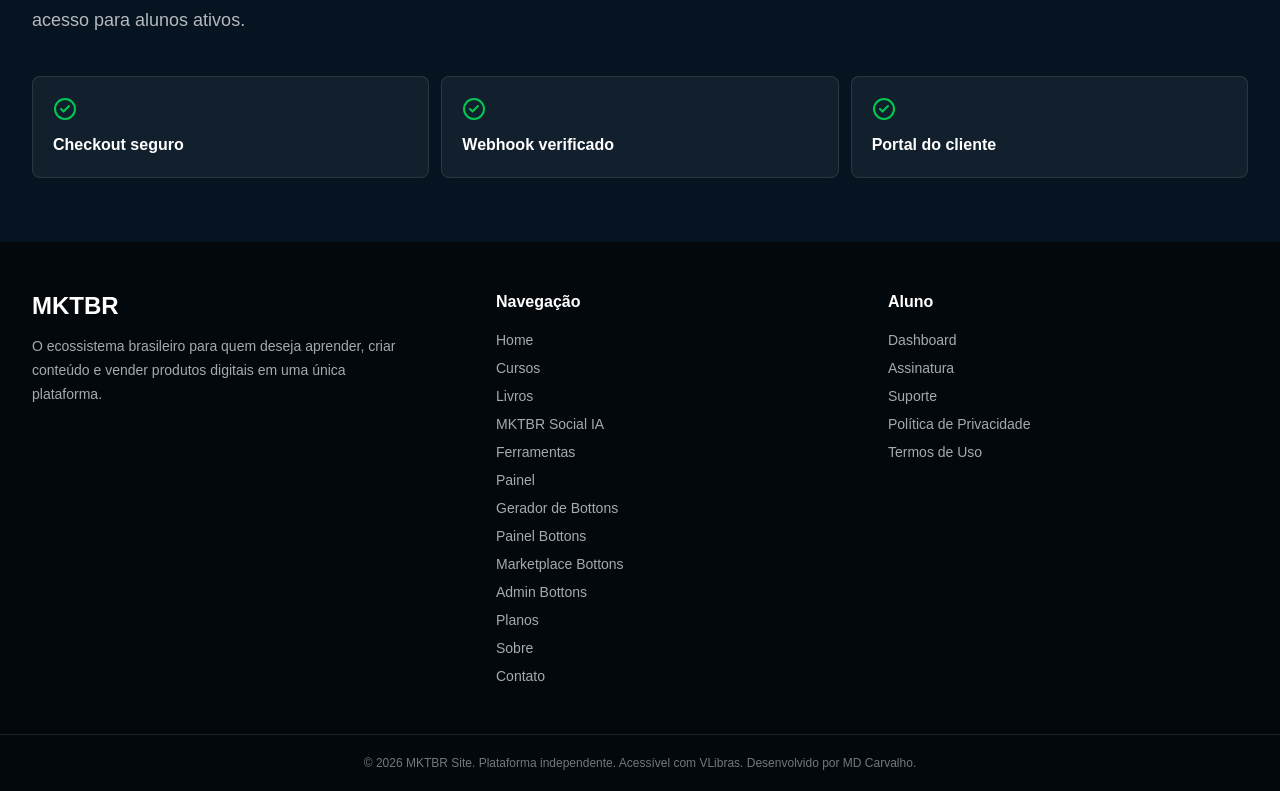
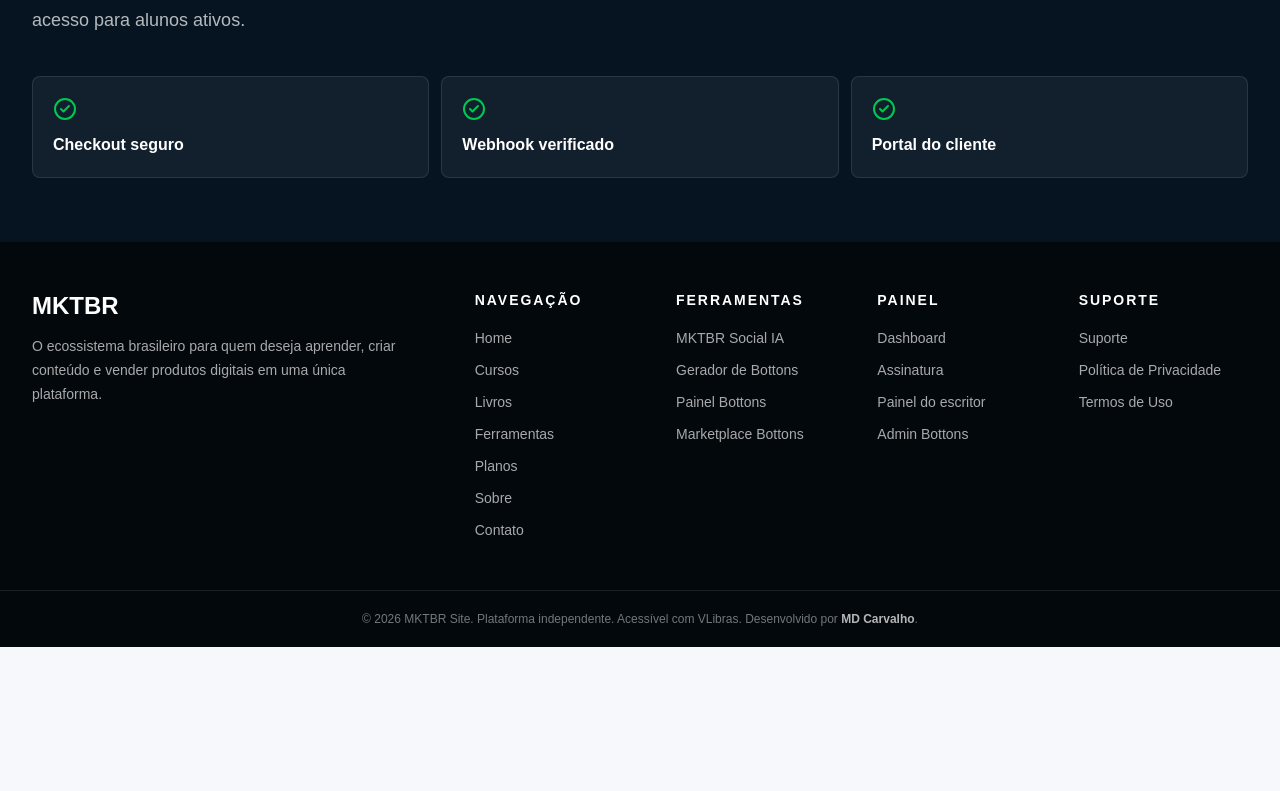
Before and after one commit to DaeEmanuel/projeto-mktbr, a Next.js app: page / in a window 1280 px wide. Shown: the part 2326-3117 px from the top of the page. After the commit the page ends 2973 px from the top, so only its background shows below. Built offline with nearby package versions, Linux system fonts and the light colour scheme; no server answers.

Commit message:
fix: balance site footer layout

```diff
--- a/src/components/site-footer.tsx
+++ b/src/components/site-footer.tsx
@@ -1,48 +1,65 @@
 import Link from "next/link";
 import { navItems, site } from "@/lib/site";
+
+const footerGroups = [
+  {
+    title: "Navegação",
+    links: navItems.filter((item) =>
+      ["/", "/cursos", "/livros", "/ferramentas", "/planos", "/sobre", "/contato"].includes(item.href),
+    ),
+  },
+  {
+    title: "Ferramentas",
+    links: navItems.filter((item) =>
+      ["/social-ia", "/painel/gerador-bottons", "/painel/bottons", "/marketplace/bottons"].includes(item.href),
+    ),
+  },
+  {
+    title: "Painel",
+    links: [
+      { href: "/dashboard", label: "Dashboard" },
+      { href: "/dashboard/minha-assinatura", label: "Assinatura" },
+      { href: "/dashboard/escritor", label: "Painel do escritor" },
+      { href: "/admin/bottons", label: "Admin Bottons" },
+    ],
+  },
+  {
+    title: "Suporte",
+    links: [
+      { href: "/contato", label: "Suporte" },
+      { href: "/privacy", label: "Política de Privacidade" },
+      { href: "/terms", label: "Termos de Uso" },
+    ],
+  },
+];
 
 export function SiteFooter() {
   return (
     <footer className="bg-[#03080d] text-white">
-      <div className="mx-auto grid max-w-7xl gap-8 px-4 py-12 sm:px-6 md:grid-cols-[1.2fr_1fr_1fr] lg:px-8">
-        <div>
+      <div className="mx-auto grid max-w-7xl gap-10 px-4 py-12 sm:px-6 lg:grid-cols-[1.25fr_2.4fr] lg:px-8">
+        <div className="max-w-sm">
           <p className="text-2xl font-black">{site.name}</p>
           <p className="mt-3 max-w-sm text-sm leading-6 text-white/65">{site.slogan}</p>
         </div>
-        <div>
-          <p className="font-black">Navegação</p>
+
+        <div className="grid gap-8 sm:grid-cols-2 lg:grid-cols-4">
+          {footerGroups.map((group) => (
+            <div key={group.title}>
+              <p className="text-sm font-black uppercase tracking-[0.14em] text-white">{group.title}</p>
               <div className="mt-4 grid gap-2 text-sm text-white/65">
-            {navItems.map((item) => (
-              <Link key={item.href} href={item.href} className="hover:text-[#00c853]">
+                {group.links.map((item) => (
+                  <Link key={`${group.title}-${item.href}`} href={item.href} className="leading-6 transition hover:text-[#00c853]">
                     {item.label}
                   </Link>
                 ))}
               </div>
             </div>
-        <div>
-          <p className="font-black">Aluno</p>
-          <div className="mt-4 grid gap-2 text-sm text-white/65">
-            <Link href="/dashboard" className="hover:text-[#00c853]">
-              Dashboard
-            </Link>
-            <Link href="/planos" className="hover:text-[#00c853]">
-              Assinatura
-            </Link>
-            <Link href="/contato" className="hover:text-[#00c853]">
-              Suporte
-            </Link>
-            <Link href="/privacy" className="hover:text-[#00c853]">
-              Política de Privacidade
-            </Link>
-            <Link href="/terms" className="hover:text-[#00c853]">
-              Termos de Uso
-            </Link>
-          </div>
+          ))}
         </div>
       </div>
       <div className="border-t border-white/10 px-4 py-5 text-center text-xs text-white/45">
         © 2026 MKTBR Site. Plataforma independente. Acessível com VLibras. Desenvolvido por{" "}
-        <a href="https://mdcarvalho.com" target="_blank" rel="noopener noreferrer">
+        <a href="https://mdcarvalho.com" target="_blank" rel="noopener noreferrer" className="font-semibold text-white/70 hover:text-[#00c853]">
           MD Carvalho
         </a>
         .
```
Lines whose indentation alone changed are shown as unchanged.
